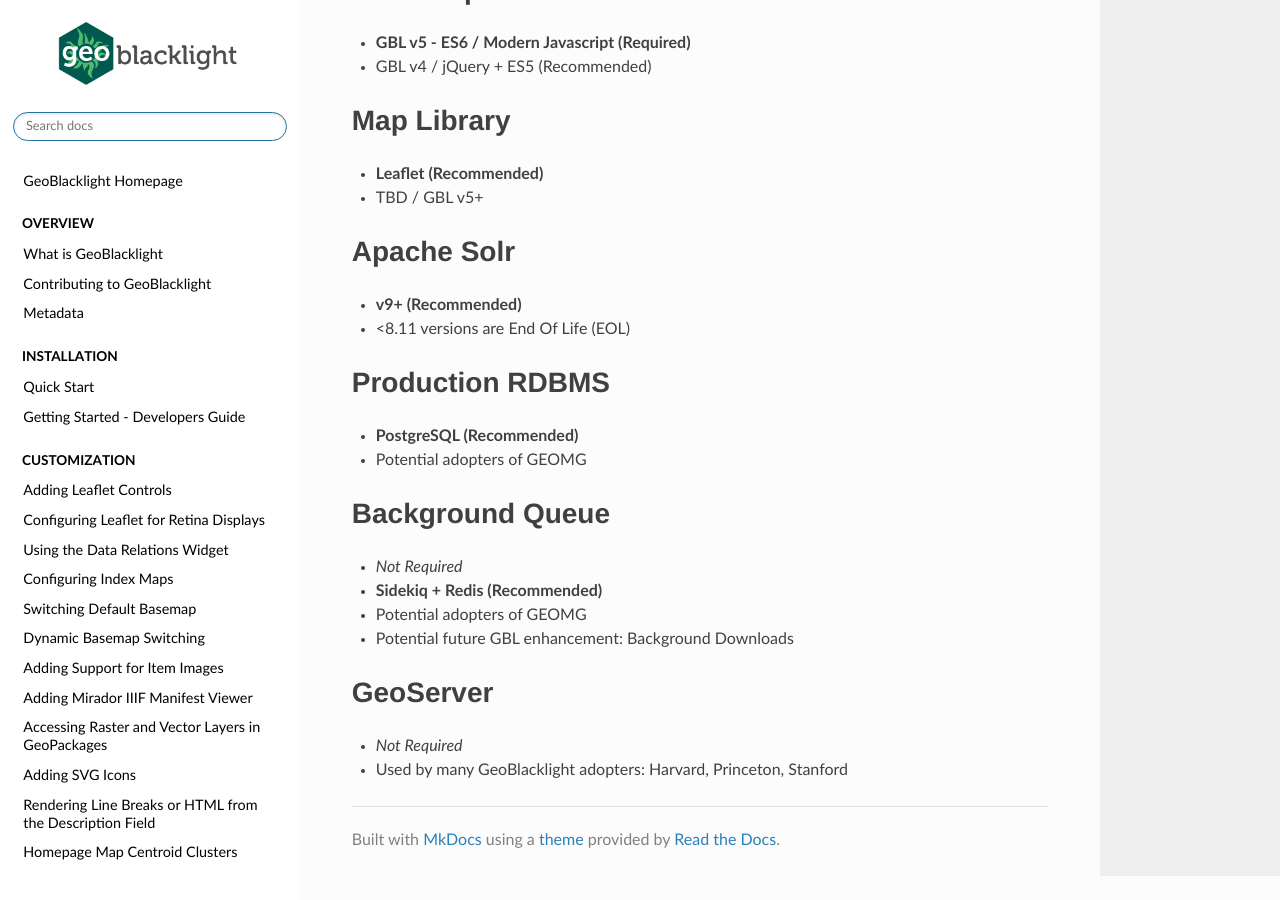
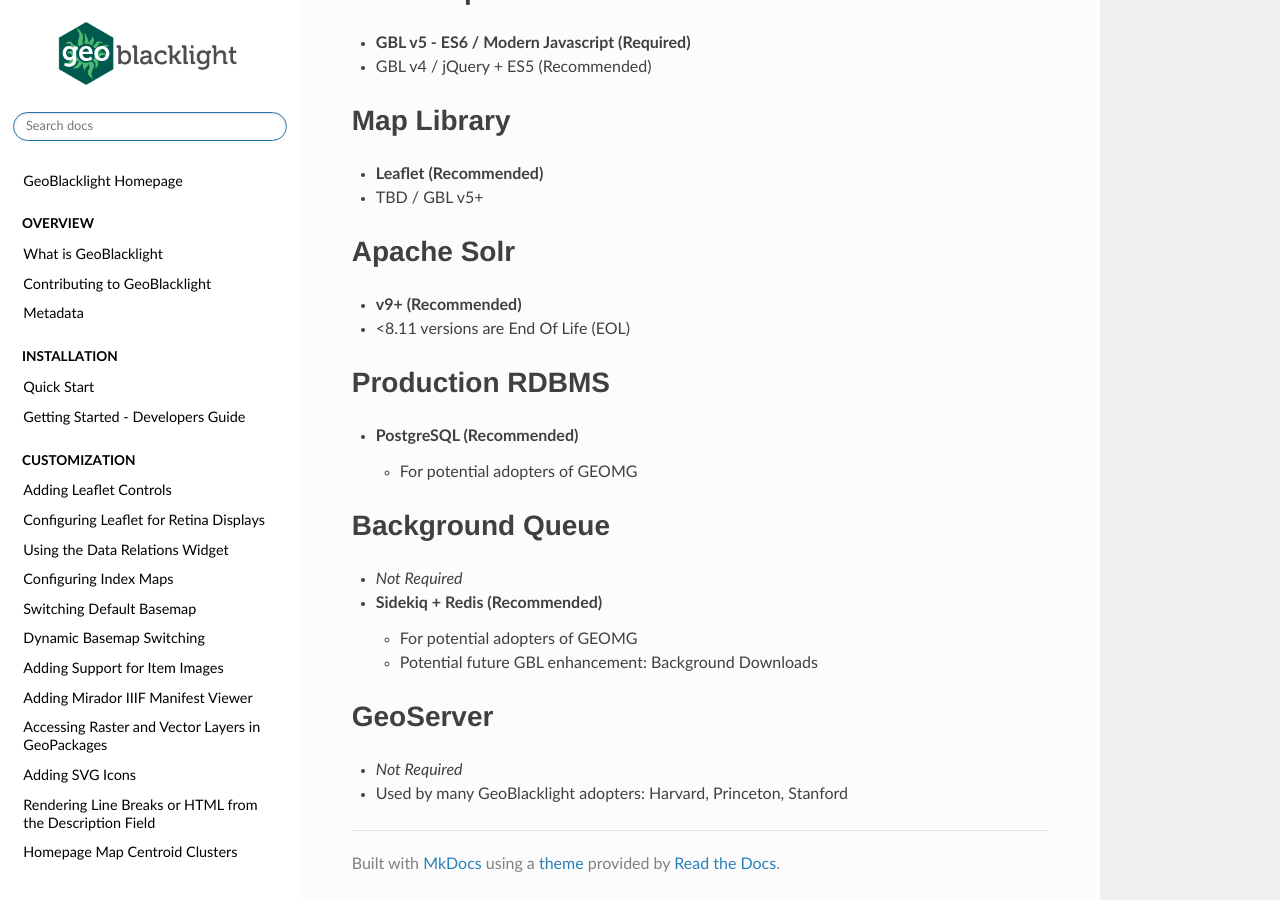
Before and after one commit to geoblacklight/docs-archive, an MkDocs documentation site: the page built from docs/overview/releases.md, in a window 1280 px wide and 900 px high, scrolled down 1656 px. Built offline with MkDocs 1.6.1, drawn with Linux system fonts in a browser that asks for light colours; nearby versions of some CDN libraries; before the commit the page ends 2532 px from its top, so only the background shows below that.

Commit message:
Update releases.md

```diff
--- a/docs/overview/releases.md
+++ b/docs/overview/releases.md
@@ -60,13 +60,13 @@ GeoBlacklight release and technology dependency matrix.
 
 ### Production RDBMS
 * __PostgreSQL (Recommended)__
-* Potential adopters of GEOMG
+    - For potential adopters of GEOMG
 
 ### Background Queue
 * _Not Required_
 * __Sidekiq + Redis (Recommended)__
-* Potential adopters of GEOMG
-* Potential future GBL enhancement: Background Downloads
+    - For potential adopters of GEOMG
+    - Potential future GBL enhancement: Background Downloads
 
 ### GeoServer
 * _Not Required_
```
